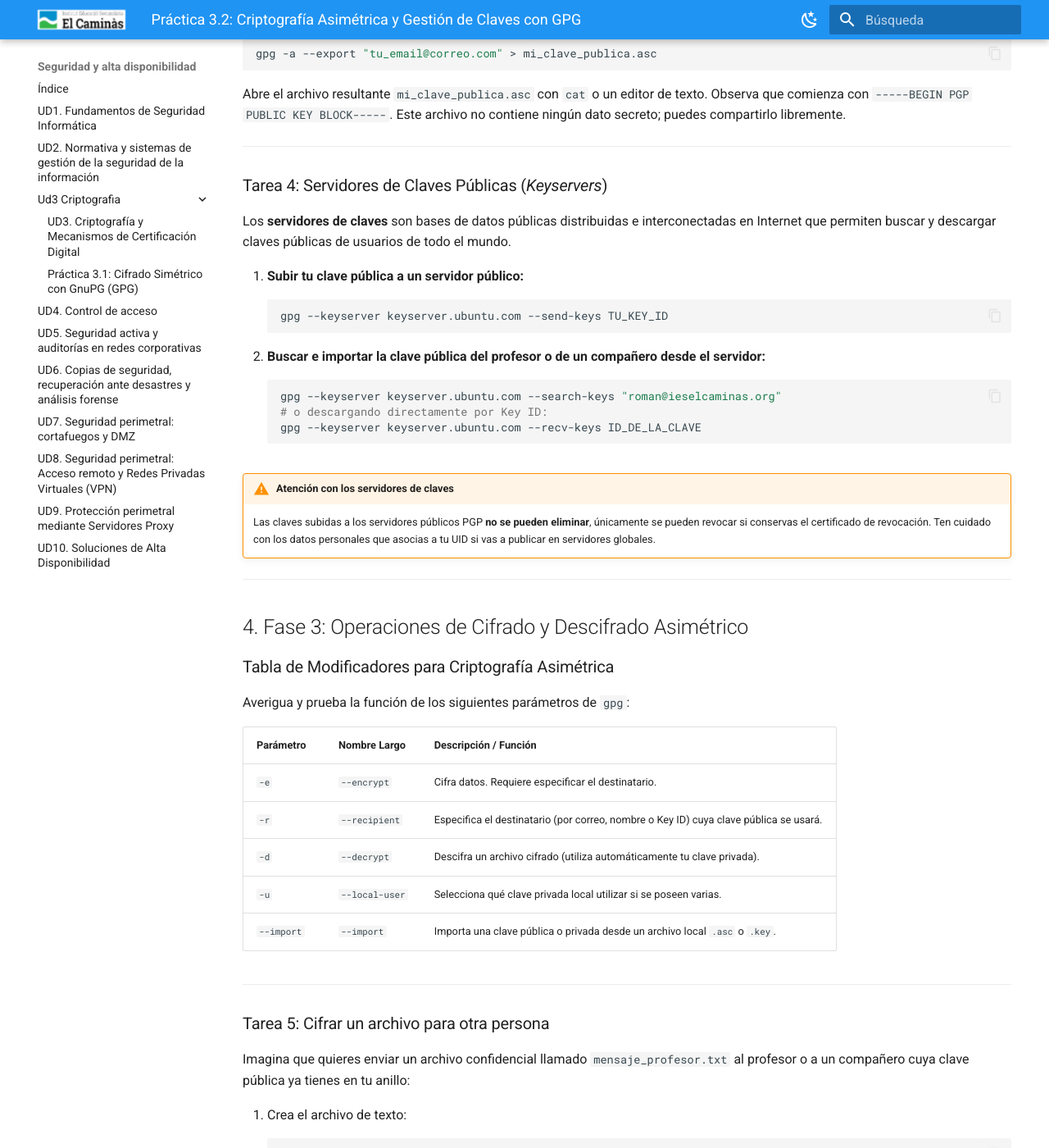
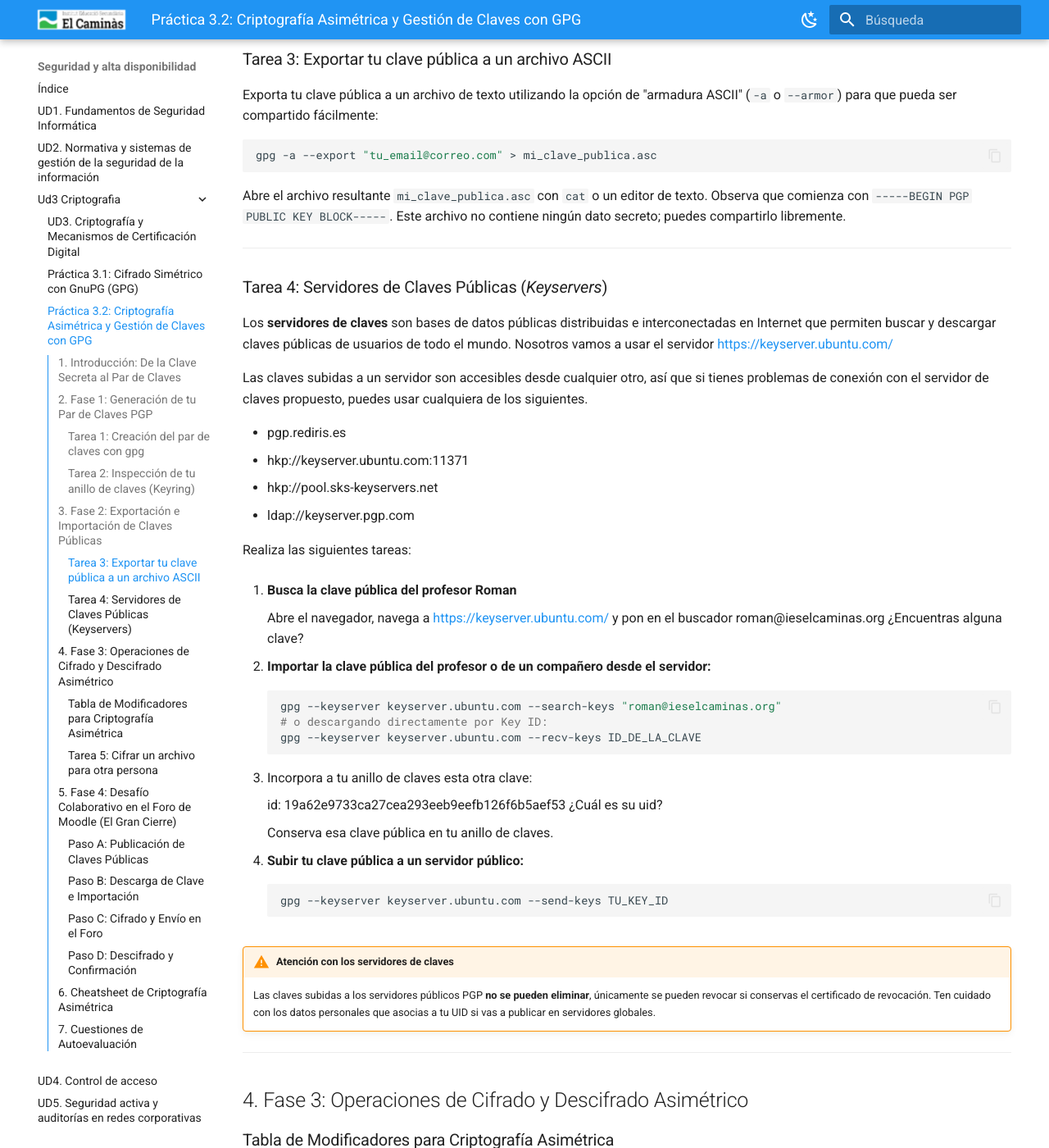
Before and after one commit to jmunozji/SAD, an MkDocs documentation site: the page built from docs/Ud3 Criptografia/P02.md, in a window 1280 px wide and 1400 px high, scrolled down 2790 px. Shown: the whole window at 82% size. Built offline with MkDocs 1.6.1 and Material for MkDocs 9.7.7, drawn with Linux system fonts in a browser that asks for light colours; some of the changed text lies outside the part shown.

````diff
--- a/docs/Ud3 Criptografia/P02.md
+++ b/docs/Ud3 Criptografia/P02.md
@@ -25,6 +25,10 @@ La **criptografía asimétrica** resuelve este problema eliminando la necesidad
 ## 2. Fase 1: Generación de tu Par de Claves PGP
 
 Para empezar a trabajar con criptografía asimétrica, debes generar tu propio par de claves en tu entorno Linux.
+
+!!! tip Crea tu propio "Cheatsheet"
+    A lo largo de esta práctica vas a ir creando tu propio "cheatsheet" con los comandos que vayamos aprendiendo.
+    Puedes hacerlo digital o a mano. Lo importante es que lo puedas usar en el futuro.
 
 ### Tarea 1: Creación del par de claves con `gpg`
 
@@ -90,17 +94,38 @@ Abre el archivo resultante `mi_clave_publica.asc` con `cat` o un editor de texto
 
 ### Tarea 4: Servidores de Claves Públicas (*Keyservers*)
 
-Los **servidores de claves** son bases de datos públicas distribuidas e interconectadas en Internet que permiten buscar y descargar claves públicas de usuarios de todo el mundo.
+Los **servidores de claves** son bases de datos públicas distribuidas e interconectadas en Internet que permiten buscar y descargar claves públicas de usuarios de todo el mundo. Nosotros vamos a usar el servidor [https://keyserver.ubuntu.com/](https://keyserver.ubuntu.com/)
 
-1. **Subir tu clave pública a un servidor público:**
-   ```bash
-   gpg --keyserver keyserver.ubuntu.com --send-keys TU_KEY_ID
-   ```
-2. **Buscar e importar la clave pública del profesor o de un compañero desde el servidor:**
+Las claves subidas a un servidor son accesibles desde cualquier otro, así que si tienes problemas de conexión con el servidor de claves propuesto, puedes usar cualquiera de los siguientes.
+
+* pgp.rediris.es
+* hkp://keyserver.ubuntu.com:11371
+* hkp://pool.sks-keyservers.net
+* ldap://keyserver.pgp.com
+
+Realiza las siguientes tareas:
+
+1. **Busca la clave pública del profesor Roman**
+
+    Abre el navegador, navega a [https://keyserver.ubuntu.com/](https://keyserver.ubuntu.com/) y pon en el buscador roman@ieselcaminas.org
+    ¿Encuentras alguna clave?
+
+2. **Importar la clave pública del profesor o de un compañero desde el servidor:**
    ```bash
    gpg --keyserver keyserver.ubuntu.com --search-keys "roman@ieselcaminas.org"
    # o descargando directamente por Key ID:
    gpg --keyserver keyserver.ubuntu.com --recv-keys ID_DE_LA_CLAVE
+   ```
+3. Incorpora a tu anillo de claves esta otra clave:
+
+    id: 19a62e9733ca27cea293eeb9eefb126f6b5aef53
+    ¿Cuál es su uid?
+
+    Conserva esa clave pública en tu anillo de claves.
+
+3. **Subir tu clave pública a un servidor público:**
+   ```bash
+   gpg --keyserver keyserver.ubuntu.com --send-keys TU_KEY_ID
    ```
 
 !!! warning "Atención con los servidores de claves"
@@ -151,10 +176,10 @@ Llegó el momento de comprobar la gran ventaja de la criptografía asimétrica f
 
 ```
                       +-------------------------------------------------+
-                      |              FORO DE MOODLE (PÚBLICO)          |
+                      |              FORO DE MOODLE (PÚBLICO)           |
                       +-------------------------------------------------+
-                      | 1. Todos publican sus Claves Públicas (.asc)   |
-                      | 2. Todos suben Archivos Cifrados para otros    |
+                      | 1. Todos publican sus Claves Públicas (.asc)    |
+                      | 2. Todos suben Archivos Cifrados para otros     |
                       +-------------------------------------------------+
 ```
 
@@ -186,30 +211,31 @@ Llegó el momento de comprobar la gran ventaja de la criptografía asimétrica f
    ```
    *(El sistema te pedirá la frase de paso / passphrase de tu clave privada).*
 3. Responde al mensaje de tu compañero en el foro confirmando el texto que has logrado descifrar.
+4. Si tienes varias claves privadas en el anillo de claves, ¿cómo eliges con cuál descrifrar el archivo?
 
 ---
 
-## 6. Entregable / Cheatsheet de Criptografía Asimétrica
+## 6. Cheatsheet de Criptografía Asimétrica
 
-Completa la siguiente tabla en tu cuaderno de laboratorio con los comandos exactos utilizados durante la práctica:
+Completa la siguiente tabla en tu cheatsheet con los comandos exactos utilizados durante la práctica:
 
 | Operación | Comando GPG | Extensión de Salida |
 | :--- | :--- | :---: |
-| **Generar par de claves completo** | `gpg --full-gen-key` | N/A |
-| **Listar claves públicas del anillo** | `gpg -k` | N/A |
-| **Listar claves privadas del anillo** | `gpg -K` | N/A |
-| **Exportar clave pública en ASCII** | `gpg -a --export "email" > clave.asc` | `.asc` |
-| **Importar clave pública desde fichero** | `gpg --import clave.asc` | N/A |
-| **Buscar/Descargar clave de un keyserver** | `gpg --keyserver server --recv-keys ID` | N/A |
-| **Subir clave pública a un keyserver** | `gpg --keyserver server --send-keys ID` | N/A |
-| **Cifrar archivo para un tercero (ASCII)** | `gpg -e -r "email" -a archivo` | `.asc` |
-| **Descifrar archivo con clave privada** | `gpg -o salida -d archivo.asc` | `.txt` / Binario |
+| **Generar par de claves completo** |  | N/A |
+| **Listar claves públicas del anillo** | | N/A |
+| **Listar claves privadas del anillo** |  | N/A |
+| **Exportar clave pública en ASCII** |  |  |
+| **Importar clave pública desde fichero** |  | N/A |
+| **Buscar/Descargar clave de un keyserver** |  | N/A |
+| **Subir clave pública a un keyserver** |  | N/A |
+| **Cifrar archivo para un tercero (ASCII)** |  |  |
+| **Descifrar archivo con clave privada** |  |  |
 
 ---
 
 ## 7. Cuestiones de Autoevaluación
 
-Responde a las siguientes preguntas razonadas al final de tu informe:
+Responde a las siguientes preguntas:
 
 1. **El problema de la clave compartida:** ¿Por qué en esta práctica hemos podido publicar libremente los archivos cifrados en un foro público de Moodle sin haber tenido que intercambiar previamente ninguna contraseña secreta en privado con el compañero?
 2. **Seguridad del par de claves:** Si un atacante consigue tu clave pública, ¿puede descifrar los mensajes que otros te envían a ti? ¿Por qué?
````
Also changed, not shown: docs/Ud3 Criptografia/Ud3_criptografia.md (+34 -38 lines), docs/Ud3 Criptografia/.pages, docs/Ud3 Criptografia/image-1.png (added), docs/Ud3 Criptografia/image-2.png (added), docs/Ud3 Criptografia/img/CriptografiaHibrida.png (added), docs/Ud3 Criptografia/img/FirmaDigital.png (added), docs/Ud3 Criptografia/img/FirmaDigital2.png (added).
